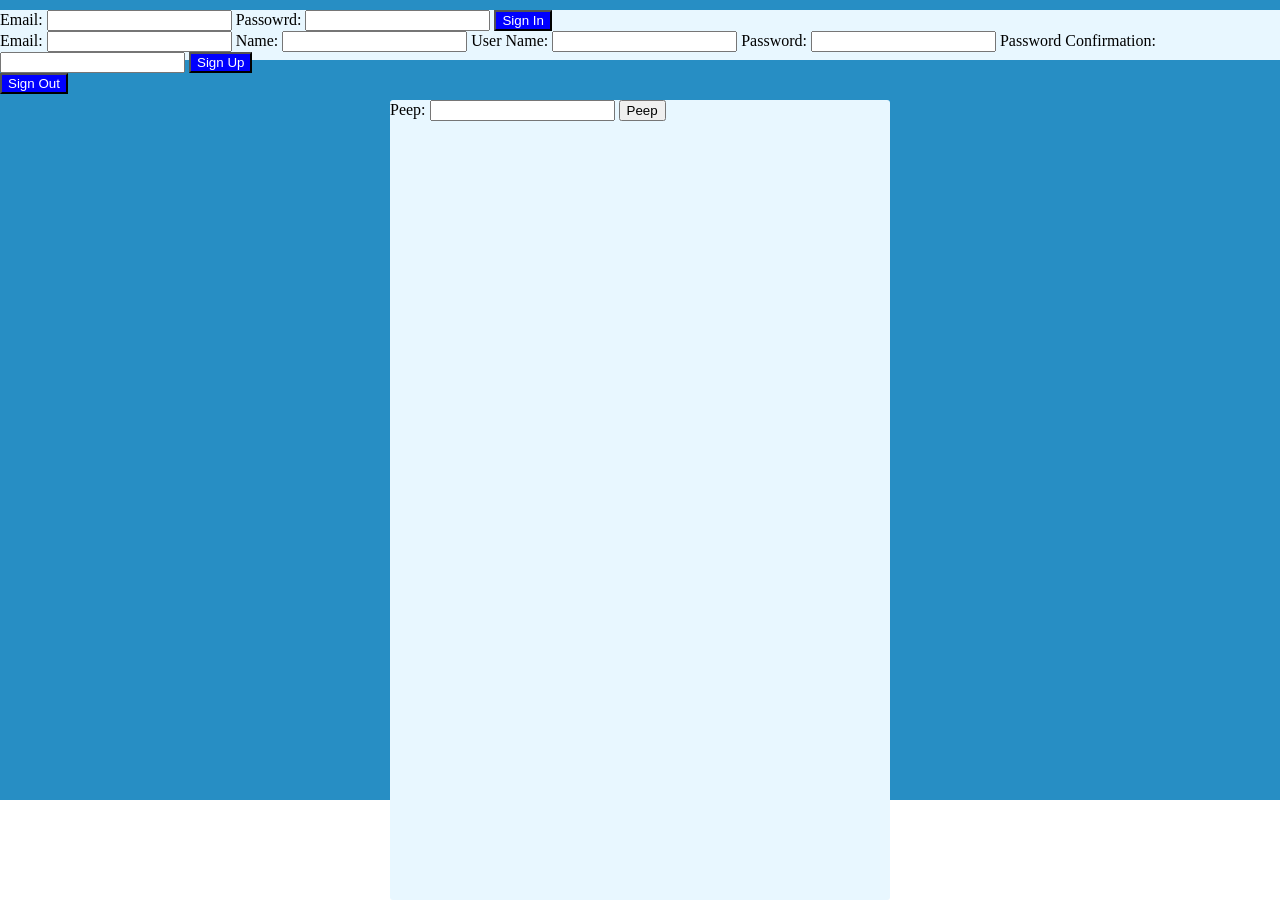
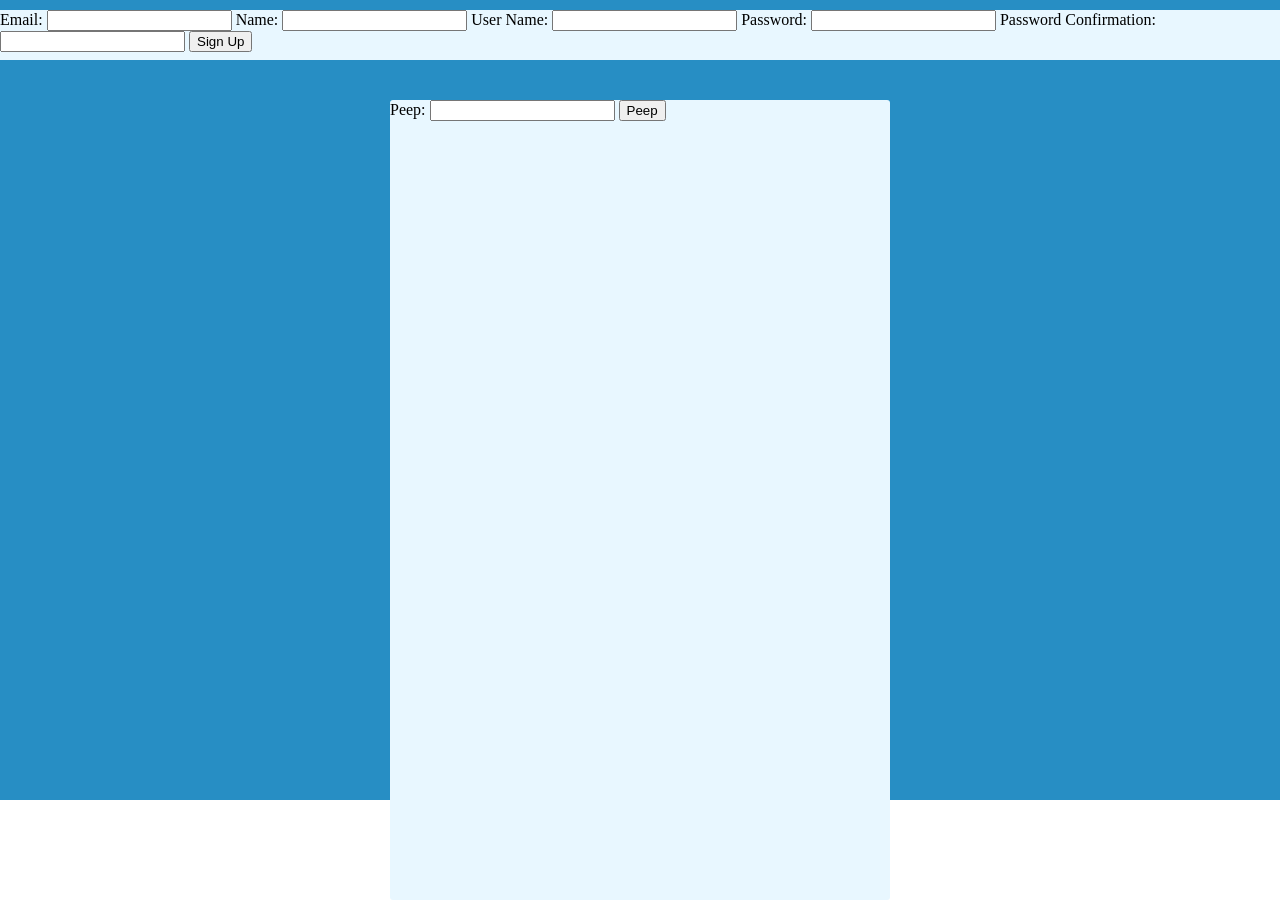
Before and after one commit to Nadav-Rosenberg/API-Chitter, a plain HTML site: page index.html in a window 1280 px wide. Both pictures are taken after a click on the button "Sign Up". Drawn offline with nearby package versions, Linux system fonts and the light colour scheme; no server answers.

Commit message:
Begin button toggling

```diff
--- a/index.html
+++ b/index.html
@@ -13,12 +13,11 @@
 <div id="container">
 
   <div id="header">
-    <button id="signUpToggle">Sign Up</button>
 
     <form id="signIn" action="/api/sign_in" title="" method="post">
             <div>
                 Email: <input type="text" id="sIemail" name="email" >
-                Passowrd: <input type="password" id="sIpassword" name="password" >
+                Password: <input type="password" id="sIpassword" name="password" >
                 <input type="submit" id="submitButton"  name="submitButton" value="Sign In">
             </div>
     </form>
@@ -40,6 +39,9 @@
         <input type="submit" id="submitButton"  name="submitSignOut" value="Sign Out">
       </div>
     </form>
+
+    <button id="signUpToggle">Sign Up</button>
+
   </div>
 
 
@@ -80,6 +82,8 @@ function reloadPeeps(){
 <script>
   $('#signUpToggle').click(function(event){
     $('#signUp').fadeToggle();
+    $('#signIn').hide();
+    $('#sign_out').hide();
     $('#signUpToggle').hide();
   });
 </script>
@@ -95,6 +99,8 @@ function reloadPeeps(){
       var obj = { email: $('#email').val(), password: $('#password').val() };
       var posting = $.post( url, obj );
       $('#signUp').hide();
+      $('#signIn').show();
+      $('#sign_out').show();
       $('#signUpToggle').show();
     });
 </script>
--- a/public/css/stylesheet.css
+++ b/public/css/stylesheet.css
@@ -27,7 +27,8 @@
   margin-top: 100px;
   border-radius: 3px;
 }
-#submitButton {
+
+/*#submitButton {
   background: blue;
   color: white;
-}
+}*/
```
